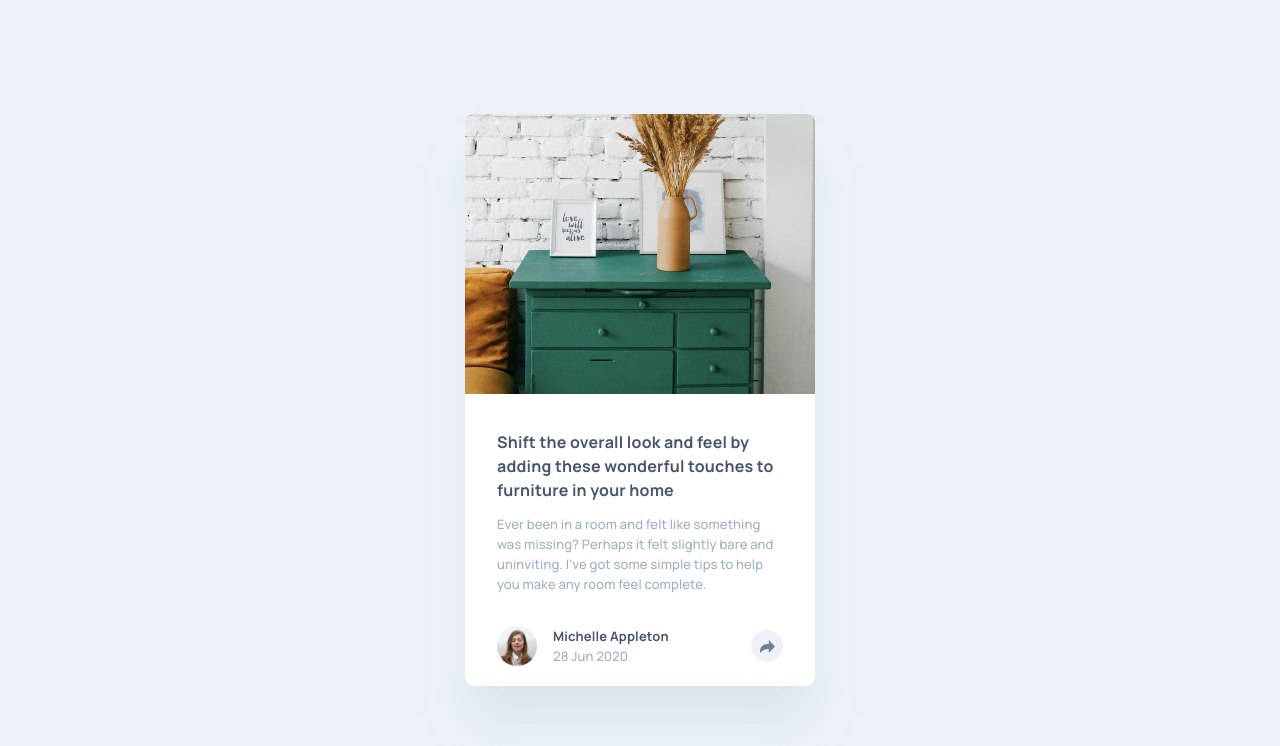
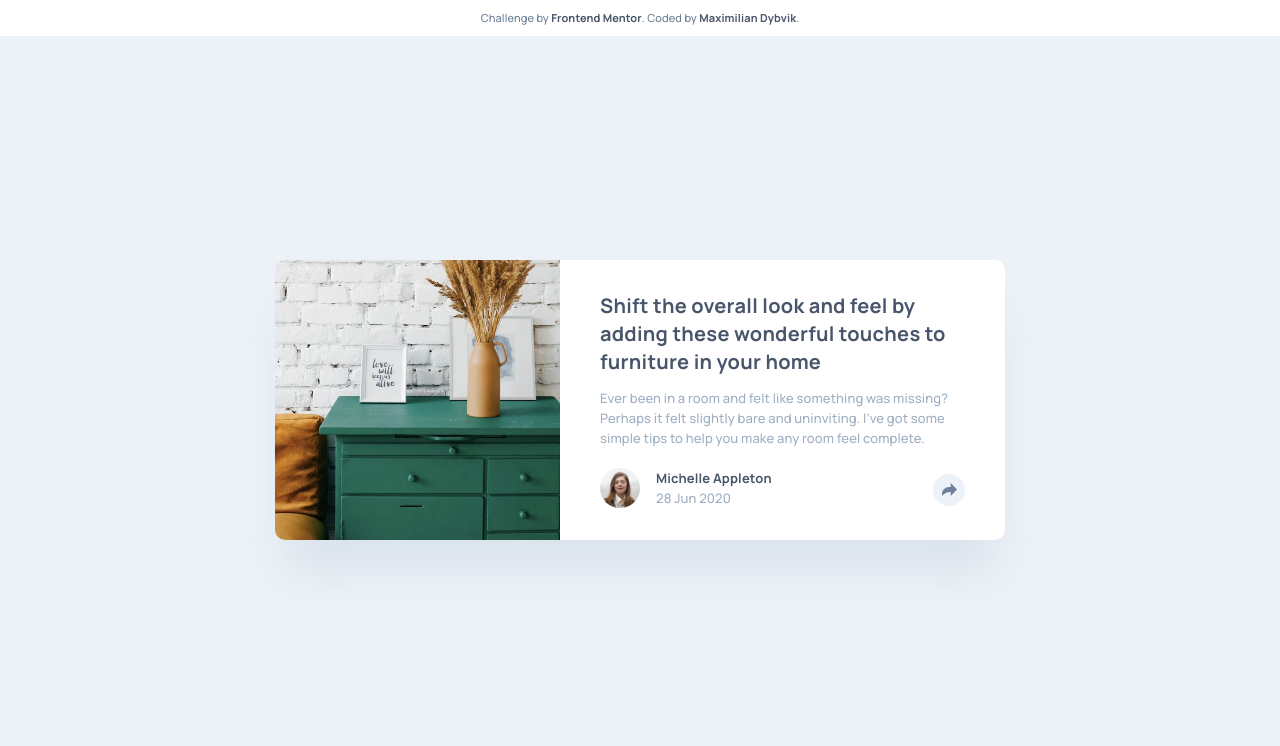
Before and after one commit to RegexRiddler/article-preview-component, a plain HTML site: page index.html in a window 1280 px wide. Drawn offline with Linux system fonts and the light colour scheme.

Commit message:
added interactivity with the share button

```diff
--- a/index.html
+++ b/index.html
@@ -5,14 +5,14 @@
   <meta name="viewport" content="width=device-width, initial-scale=1.0">
   <link rel="icon" type="image/png" sizes="32x32" href="./images/favicon-32x32.png">
   <script defer src="./main.js"></script>
-  <link rel="stylesheet" href="./scss/main.css">
+  <link rel="stylesheet" href="./main.css">
   <title>Frontend Mentor | Article preview component</title>
 </head>
 <body>
 
   <main>
     <img class="article-image" src="./images/drawers.jpg" alt="A green dresser with drawers and a vase of wheat" width="660" height="528">
-    <section>
+    <article>
       <h1>Shift the overall look and feel by adding these wonderful touches to furniture in your home</h1>
       <p>Ever been in a room and felt like something was missing? Perhaps it felt slightly bare and uninviting. I’ve got some simple tips to help you make any room feel complete.</p>
       <div class="author-wrapper">
@@ -21,14 +21,33 @@
           <h2>Michelle Appleton</h2>
           <span>28 Jun 2020</span>
         </div>
-        <span></span>
+        <button id="share__menu__button--closed" aria-label="share article">
+          <svg xmlns="http://www.w3.org/2000/svg" width="32" height="32" viewBox="0 0 32 32" fill="none">
+            <circle cx="16" cy="16" r="16" fill="#ECF2F8"/>
+            <path d="M24 15.495L17.7663 9.01392V12.8807H16.4409C12.3314 12.8807 9 16.0393 9 19.9358V21.9849L9.58868 21.3733C11.5901 19.2941 14.4221 18.1094 17.3912 18.1094H17.7663V21.9762L24 15.495Z" fill="#6E8098"/>
+          </svg>
+        </button>
       </div>
-    </section>
+    </article>
+    <div id="share__menu" class="share__menu">
+      <span>Share</span>
+      <div>
+        <a href="#"><img src="./images/icon-facebook.svg" alt="facebook"></a>
+        <a href="#"><img src="./images/icon-twitter.svg" alt="twitter"></a>
+        <a href="#"><img src="./images/icon-pinterest.svg" alt="pinterest"></a>
+      </div>
+      <button id="share__menu__button--open" aria-label="share article">
+        <svg xmlns="http://www.w3.org/2000/svg" width="32" height="32" viewBox="0 0 32 32" fill="none">
+          <circle cx="16" cy="16" r="16" fill="#6E8098"/>
+          <path d="M24 15.495L17.7663 9.01392V12.8807H16.4409C12.3314 12.8807 9 16.0393 9 19.9358V21.9849L9.58868 21.3733C11.5901 19.2941 14.4221 18.1094 17.3912 18.1094H17.7663V21.9762L24 15.495Z" fill="white"/>
+        </svg>
+      </button>
+    </div>
   </main>
 
-  <!-- <div class="attribution">
+  <div class="attribution">
     <p>Challenge by <a href="https://www.frontendmentor.io?ref=challenge" target="_blank">Frontend Mentor</a>.
     Coded by <a href="https://github.com/RegexRiddler/article-preview-component">Maximilian Dybvik</a>.</p>
-  </div> -->
+  </div>
 </body>
 </html>
--- a/main.js
+++ b/main.js
@@ -0,0 +1,11 @@
+const shareMenuButtonOpen = document.getElementById('share__menu__button--open');
+const shareMenuButtonClosed = document.getElementById('share__menu__button--closed');
+const shareMenu = document.getElementById('share__menu');
+
+shareMenuButtonClosed.addEventListener('click', () => {
+  shareMenu.classList.toggle('visible');
+})
+
+shareMenuButtonOpen.addEventListener('click', () => {
+  shareMenu.classList.toggle('visible');
+})
--- a/scss/_attribution.scss
+++ b/scss/_attribution.scss
@@ -3,19 +3,19 @@
 	position: absolute;
 	top: 0;
 	left: 0;
-    color: var(--black);
+	width: 100%;
+	padding: 8px;
 	text-align: center;
-    background-color: rgb(240, 240, 240);
-    padding: 8px;
-    color: var(--blueish-black);
+	background-color: var(--pure-white);
+	color: var(--desaturated-dark-blue);
+
+	& a {
+		color: var(--very-dark-greyish-blue);
+		font-weight: 700;
 	}
 
-.attribution a {
-    color: var(--violet);
-    margin: 0;
-}
-
-.attribution p {
+	& p {
 		font-size: 11px;
 		margin: 0;
 	}
+}
--- /dev/null
+++ b/scss/_mixins.scss
@@ -0,0 +1,6 @@
+// Media Queries
+@mixin mobile-up {
+	@media (min-width: 900px) {
+		@content;
+	}
+}
--- a/scss/_typography.scss
+++ b/scss/_typography.scss
@@ -1,6 +1,8 @@
+@use './mixins' as *;
+
 @font-face {
 	font-family: 'Manrope';
-    src: url(../font/Manrope-VariableFont_wght.woff2);
+	src: url(./font/Manrope-VariableFont_wght.woff2);
 }
 
 body {
@@ -19,6 +21,12 @@ h1 {
 	letter-spacing: .2px;
 	color: var(--very-dark-greyish-blue);
 	margin-bottom: 12px;
+
+	@include mobile-up {
+		font-size: 20px;
+		letter-spacing: .25px;
+		line-height: 140%;
+	}
 }
 
 h2 {
@@ -28,4 +36,8 @@ h2 {
 
 p {
 	margin-bottom: 32px;
+
+	@include mobile-up {
+		margin-bottom: 20px;
 	}
+}
--- a/scss/main.scss
+++ b/scss/main.scss
@@ -1,3 +1,4 @@
+@use './mixins' as *;
 @use './destyle';
 @use './colors';
 @use './typography';
@@ -9,7 +10,7 @@ body {
 	justify-content: center;
 	align-items: center;
 	background-color: var(--light-greyish-blue);
-    padding: 24px;
+	padding: 0 24px;
 	min-height: 100vh;
 }
 
@@ -18,20 +19,42 @@ main {
 	flex-direction: column;
 	background-color: var(--pure-white);
 	border-radius: 10px;
-    max-width: 350px;
+	max-width: 327px;
 	box-shadow: 0px 40px 40px -10px rgba(201, 213, 225, 0.50);
+	position: relative;
+	transition: all 400ms ease;
 
-    & section {
+	@include mobile-up {
+		flex-direction: row;
+		max-width: 730px;
+	}
+
+	& article {
+		max-width: 445px;
 		display: flex;
 		flex-direction: column;
 		padding: 36px 32px 20px;
+
+		@include mobile-up {
+			padding: 32px 40px;
 		}
+	}
+
 }
 
 .article-image {
 	width: 100%;
-    height: auto;
+	height: 200px;
+	object-fit: cover;
 	border-radius: 8px 8px 0 0;
+
+	@include mobile-up {
+		width: 100%;
+		height: initial;
+		object-fit: cover;
+		object-position: left;
+		border-radius: 10px 0 0 10px;
+	}
 }
 
 .author-wrapper {
@@ -45,15 +68,92 @@ main {
 		border-radius: 50%;
 	}
 
-    & > span {
+	& button {
 		width: 32px;
 		height: 32px;
-        border-radius: 50%;
-        background-color: var(--light-greyish-blue);
 		align-self: center;
+		position: relative;
+		transform: translateY(2px);
 		justify-self: flex-end;
-        background-image: url(../images/icon-share.svg);
-        background-repeat: no-repeat;
-        background-position: center center;
 	}
 }
+
+#share__menu__button--closed:hover {
+	& svg circle {
+		fill: var(--desaturated-dark-blue);
+		transition: all 300ms ease;
+	}
+
+	& svg path {
+		fill: var(--light-greyish-blue);
+		transition: all 300ms ease;
+	}
+}
+
+.share__menu {
+	visibility: hidden;
+	opacity: 0;
+	display: grid;
+	grid-template-columns: min-content repeat(2, auto);
+	gap: 21px;
+	align-items: center;
+	position: absolute;
+	width: 100%;
+	bottom: 0;
+	background-color: var(--very-dark-greyish-blue);
+	border-radius: 0 0 10px 10px;
+	padding: 16px 32px;
+
+	@include mobile-up {
+		border-radius: 10px;
+		width: auto;
+		right: 56px;
+		bottom: 94px;
+		position: absolute;
+		transform: translateX(50%);
+		gap: 0;
+		box-shadow: (0px 10px 10px rgba(201, 213, 225, 0.50));
+
+		& span {
+			margin-right: 16px;
+		}
+
+		& button {
+			display: none;
+		}
+
+		::after {
+			content: "";
+			position: absolute;
+			bottom: -11.8px;
+			width: 0;
+			height: 0;
+			left: 50%;
+			transform: translateX(-50%);
+			border-left: 12px solid transparent;
+			border-right: 12px solid transparent;
+			border-top: 12px solid #48556a;
+		}
+	}
+
+	& span {
+		text-transform: uppercase;
+		letter-spacing: 5px;
+	}
+
+	& div {
+		display: flex;
+		gap: 16px;
+	}
+
+	& button {
+		justify-self: flex-end;
+	}
+}
+
+/* Utility Class */
+.visible {
+	visibility: visible;
+	opacity: 1;
+	transition: opacity 400ms ease;
+}
```
Also changed, not shown: scss/_colors.scss (+5 -5 lines), main.css, scss/main.css (deleted), 2 other files. Lines whose indentation alone changed are shown as unchanged.
